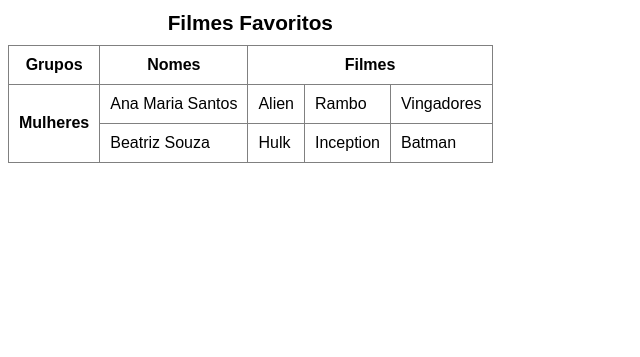
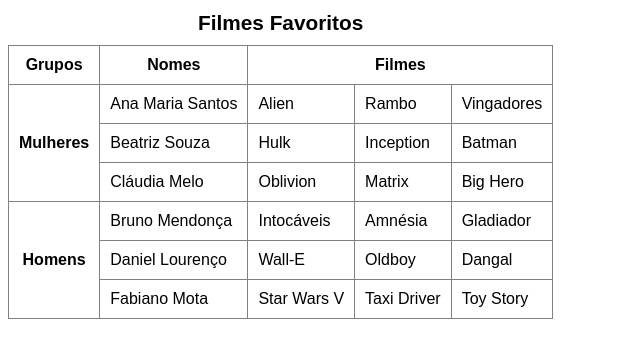
Before and after one commit to misaelalves99/html-css, a plain HTML site: page exercicios/ex023/tabela004.html in a window 1280 px wide. Shown: the part 79-436 px from the top of the page, without its empty margins (0-640 px from the left). Drawn offline with Linux system fonts and the light colour scheme.

Commit message:
Update tabela004.html

```diff
--- a/exercicios/ex023/tabela004.html
+++ b/exercicios/ex023/tabela004.html
@@ -52,7 +52,31 @@
                 <td>Inception</td>
                 <td>Batman</td>
             </tr>
-
+            <tr>
+                <td>Cláudia Melo</td>
+                <td>Oblivion</td>
+                <td>Matrix</td>
+                <td>Big Hero</td>
+            </tr>
+            <tr>
+                <th rowspan="3">Homens</th>
+                <td>Bruno Mendonça</td>
+                <td>Intocáveis</td>
+                <td>Amnésia</td>
+                <td>Gladiador</td>
+            </tr>
+            <tr>
+                <td>Daniel Lourenço</td>
+                <td>Wall-E</td>
+                <td>Oldboy</td>
+                <td>Dangal</td>
+            </tr>
+            <tr>
+                <td>Fabiano Mota</td>
+                <td>Star Wars V</td>
+                <td>Taxi Driver</td>
+                <td>Toy Story</td>
+            </tr>
         </tbody>
     </table>
 </body>
```
